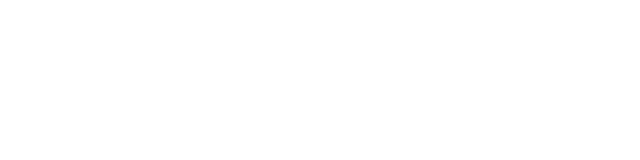
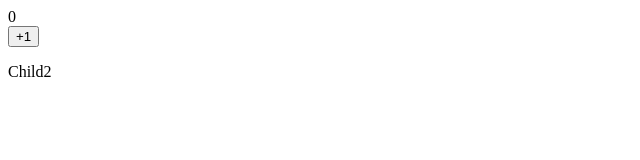
Before and after one commit to windyKite/react-hooks-demo, a React (Create React App) app: page /useMemo in a window 1280 px wide. Shown: the top 160 px of the page, without its empty margins (0-640 px from the left). Built offline with nearby package versions, Linux system fonts and the light colour scheme.

Commit message:
feat: add useMemoDemo

```diff
--- /dev/null
+++ b/src/hooks/useMemo/useMemo.tsx
@@ -0,0 +1,56 @@
+import React, { memo, useState, useMemo, useCallback } from 'react'
+
+interface IChild1Props {
+  number: Number
+}
+interface IChild2Props {
+  onClick?: () => void
+}
+
+const UseMemoDemo = () => {
+  console.log('UseMemoDemo 重新执行了!')
+  const [number,setNumber] = useState(0)
+
+  const handleClick = useMemo(()=>{
+    return ()=>{
+      console.log('click MemoChild2')
+    }
+  },[])
+  // 以下代码和上面相等
+  // const handleClick = useCallback(()=>{
+  //   console.log('click MemoChild2')
+  // },[])
+
+  return (
+    <div>
+      <Child1 number={number}/>
+      <button onClick={()=>{setNumber(n => n+1)}}>+1</button>
+      <MemoChild2 onClick={handleClick} />
+    </div>
+  )
+}
+
+const Child1 = (props: IChild1Props) => {
+  console.log('Child1 执行了!')
+  const { number } = props
+  return (
+    <div>
+      {number}
+    </div>
+  )
+}
+
+const Child2 = (props: IChild2Props) => {
+  console.log('Child2 执行了!')  // 不添加 memo 的情况下, 父组件 UseMemoDemo 执行, Child2 也会跟着执行
+
+  return (
+    <div>
+      <p {...props}>Child2</p>  {/** 即使是在 memo 中, 若不使用 useMemo, 因为父组件重新执行, 导致传入的 onClick 回调函数引用发生变化, MemoChild2 重新执行了 */}
+    </div>
+  )
+}
+
+const MemoChild2 = memo(Child2) // 使用 memo 之后, 父组件 UseMemoDemo 执行, MemoChild2 不会跟着执行
+
+
+export default UseMemoDemo
--- a/src/routers/routes.ts
+++ b/src/routers/routes.ts
@@ -6,6 +6,7 @@
 import Movies from '../components/movies'
 import UseContextDemo from '../hooks/useContext/useContext'
 import UseEffectDemo from '../hooks/useEffect/useEffect'
+import UseMemoDemo from '../hooks/useMemo/useMemo'
 
 const routers = [
   {
@@ -39,6 +40,10 @@
   {
     path: '/useEffect',
     component: UseEffectDemo,
+  },
+  {
+    path: '/useMemo',
+    component: UseMemoDemo,
   }
 ]
 
```
